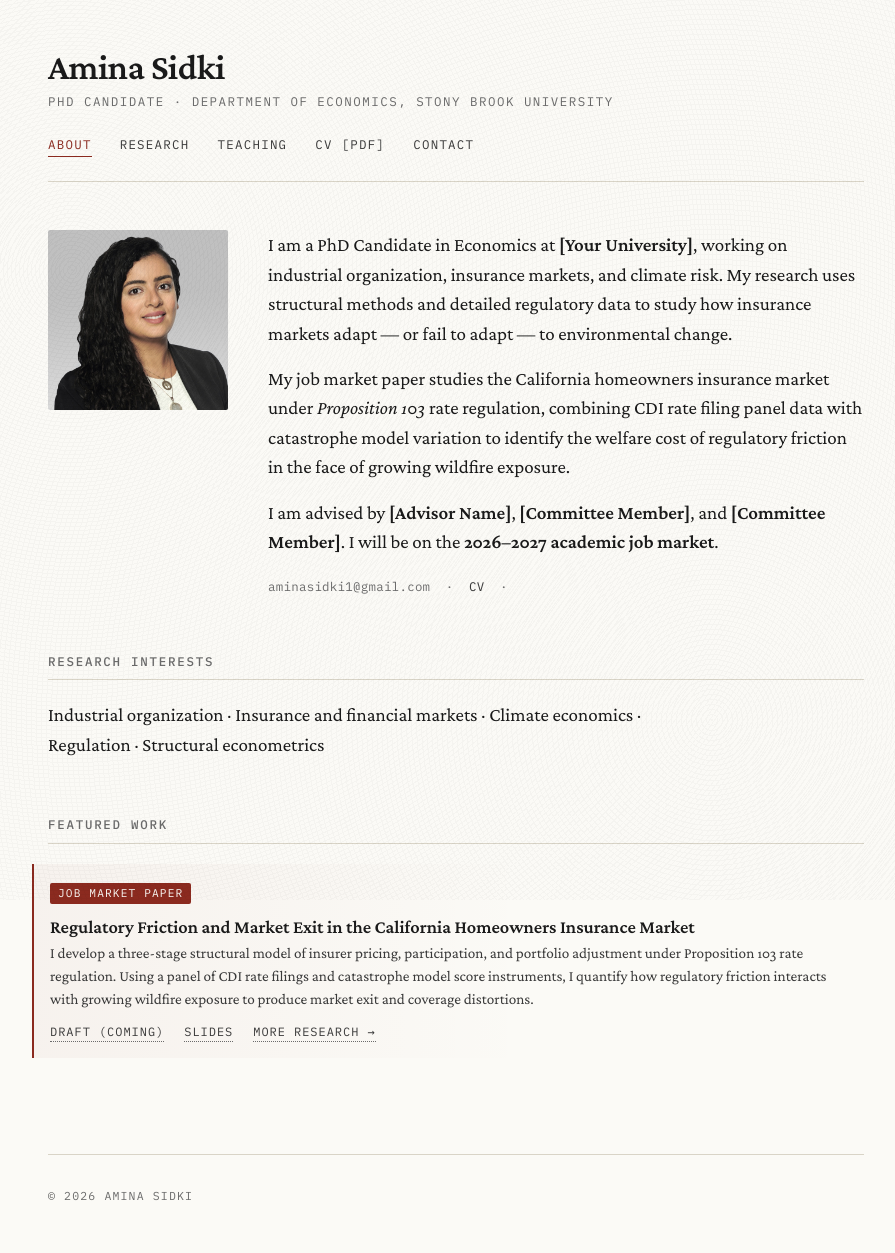
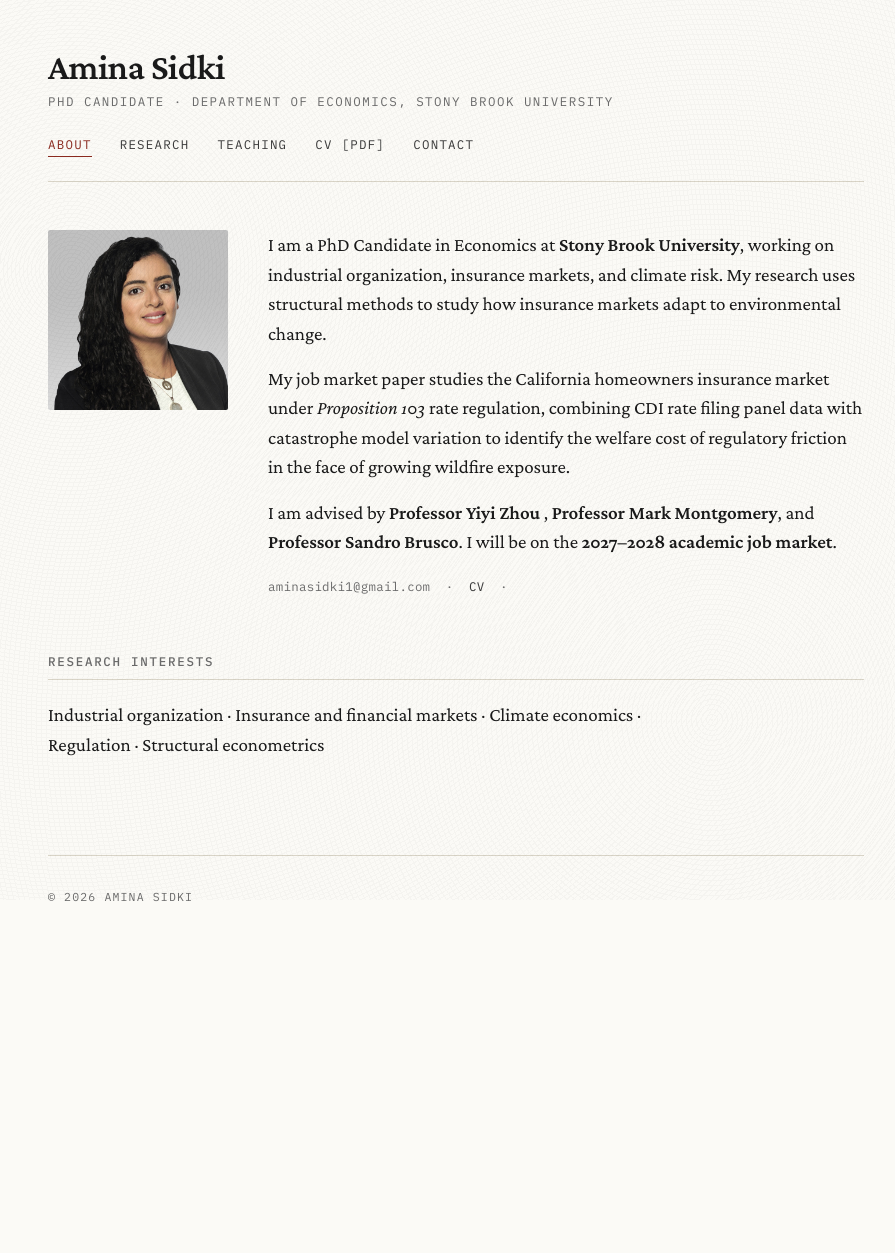
Before and after one commit to sidkiamina1-glitch/sidkiamina1-glitch.github.io, a Jekyll site: the page built from index.html, in a window 1280 px wide. Shown: the whole page, without its empty margins (184-1079 px from the left). Built offline with Jekyll 4.4.1, drawn with Linux system fonts in a browser that asks for light colours; after the commit the page ends 954 px from its top, so only the background shows below that.

Commit message:
Revise bio and remove featured work from index.html
Updated personal information and removed featured work section.

```diff
--- a/index.html
+++ b/index.html
@@ -7,10 +7,10 @@
   <img class="portrait" src="{{ '/assets/files/portrait.jpg' | relative_url }}" alt="{{ site.author.name }}" onerror="this.style.display='none'">
   <div class="intro">
     <p>
-      I am a PhD Candidate in Economics at <strong>[Your University]</strong>, working
+      I am a PhD Candidate in Economics at <strong>Stony Brook University</strong>, working
       on industrial organization, insurance markets, and climate risk. My research
-      uses structural methods and detailed regulatory data to study how insurance
-      markets adapt — or fail to adapt — to environmental change.
+      uses structural methods  to study how insurance
+      markets adapt to environmental change.
     </p>
     <p>
       My job market paper studies the California homeowners insurance market under
@@ -19,8 +19,8 @@
       friction in the face of growing wildfire exposure.
     </p>
     <p>
-      I am advised by <strong>[Advisor Name]</strong>, <strong>[Committee Member]</strong>,
-      and <strong>[Committee Member]</strong>. I will be on the <strong>2026–2027
+      I am advised by <strong>Professor Yiyi Zhou </strong>, <strong>Professor Mark Montgomery</strong>,
+      and <strong>Professor Sandro Brusco</strong>. I will be on the <strong>2027–2028
       academic job market</strong>.
     </p>
 
@@ -38,27 +38,3 @@
   Industrial organization · Insurance and financial markets ·
   Climate economics · Regulation · Structural econometrics
 </p>
-
-<h2>Featured Work</h2>
-
-<div class="paper jmp">
-  <span class="status">Job Market Paper</span>
-  <div class="title">
-    <a href="{{ '/research/' | relative_url }}#jmp">
-      Regulatory Friction and Market Exit in the California Homeowners
-      Insurance Market
-    </a>
-  </div>
-  <div class="abstract">
-    I develop a three-stage structural model of insurer pricing,
-    participation, and portfolio adjustment under Proposition 103 rate
-    regulation. Using a panel of CDI rate filings and catastrophe model
-    score instruments, I quantify how regulatory friction interacts with
-    growing wildfire exposure to produce market exit and coverage distortions.
-  </div>
-  <div class="links">
-    <a href="#">Draft (coming)</a>
-    <a href="#">Slides</a>
-    <a href="{{ '/research/' | relative_url }}">More research →</a>
-  </div>
-</div>
```
